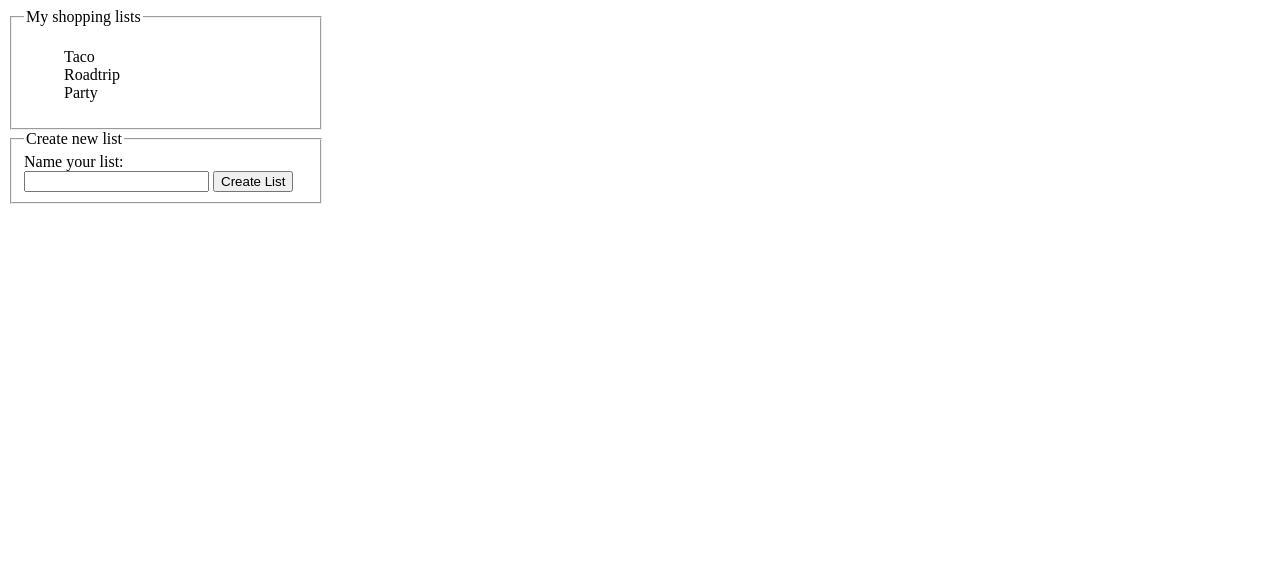
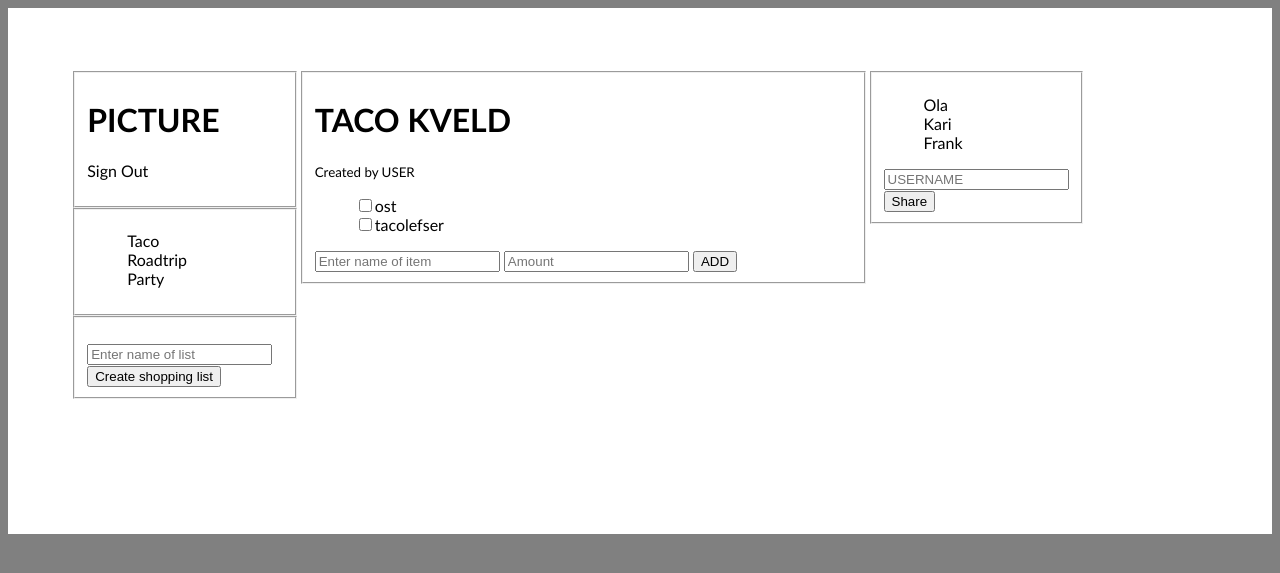
Before and after one commit to amerk97/Programvareutvikling, a Django app: page /list/ in a window 1280 px wide. Shown: the top 573 px of the page. Run offline with Django 3.2, Linux system fonts and the light colour scheme.

Commit message:
playing around with html and css

```diff
--- /dev/null
+++ b/handleliste/liste/static/liste/main.css
@@ -0,0 +1,43 @@
+
+body{
+    background-color: grey;
+    font-family: "Calibri";
+}
+
+#container{
+    background-color: white;
+    padding: 5%;
+    overflow: auto;
+
+}
+
+#user{
+    float: left;
+    width:20%;
+
+}
+
+#profile{
+
+}
+
+#userlists{
+
+}
+
+#list{
+    float: left;
+    width:50%;
+    min-height: 400px;
+
+
+}
+
+#participants{
+    float: left;
+    width: 15%;
+}
+
+ul{
+    list-style-type: none;
+}
--- a/handleliste/liste/templates/liste/base.html
+++ b/handleliste/liste/templates/liste/base.html
@@ -1,13 +1,36 @@
+{% load static %}
 <!DOCTYPE html>
 <html lang="en">
 <head>
     <meta charset="UTF-8">
+
+
+    <link rel="stylesheet" type="text/css" href="{% static 'liste/main.css' %}">
     <title></title>
 </head>
 <body>
 
-<div class="container">
+<div class="">
     {% block content %}{% endblock %}
+</div>
+
+
+
+<div id="container">
+    <div id="user">
+        <div id="profile">
+            {% block profile %}{% endblock %}
+        </div>
+        <div id="userlists">
+            {% block userlists %}{% endblock %}
+        </div>
+    </div>
+    <div id="list">
+        {% block list %}{% endblock %}
+    </div>
+    <div id="participants">
+        {% block participants %}{% endblock %}
+    </div>
 </div>
 
 
--- a/handleliste/liste/templates/liste/liste.html
+++ b/handleliste/liste/templates/liste/liste.html
@@ -1,22 +1,58 @@
 
-{% extends "users/base.html" %}
-{% block content %}
+{% extends "liste/base.html" %}
+{% block profile %}
+	<fieldset>
 
-	<form action="/action_page.php" style="width:25%">
-		<fieldset>
-			<legend>My shopping lists</legend>
-			<ul style="list-style-type:none;">  			<!-- Dummy data -->
+			<h1>PICTURE</h1>
+			<p>Sign Out</p>
+		</fieldset>
+{% endblock profile %}
+
+
+{% block userlists %}
+	<fieldset>
+
+			<ul>  			<!-- Dummy data -->
   				<li><a>Taco</a></li>
   				<li><a>Roadtrip</a></li>
   				<li><a>Party</a></li>
 			</ul>
 		</fieldset>
 		<fieldset>
-			<legend>Create new list</legend>
-			Name your list: <br>
-			<input type="text" name="listname">				<!-- connect to the button/function -->
-			<button onclick="">Create List</button>  		<!-- connect to the create list function -->
+			<br>
+			<input type="text" placeholder="Enter name of list">				<!-- connect to the button/function -->
+			<button onclick="">Create shopping list</button>  					<!-- connect to the create list function -->
 		</fieldset>
-	</form>
+{% endblock userlists %}
 
-{% endblock content %}
+
+
+{% block list %}
+	<fieldset>
+
+		<h1>TACO KVELD</h1>
+		<small>Created by USER</small>
+		<ul>
+			<li><input type="checkbox">ost</li>
+			<li><input type="checkbox">tacolefser</li>
+		</ul>
+		<div>
+			<input type="text" placeholder="Enter name of item">
+			<input type="text" placeholder="Amount">
+			<input type="button" value="ADD">
+		</div>
+	</fieldset>
+{% endblock list %}
+
+
+{% block participants %}
+	<fieldset>
+
+		<ul>
+			<li>Ola</li>
+			<li>Kari</li>
+			<li>Frank</li>
+		</ul>
+		<input type="text" placeholder="USERNAME"><input type="submit" value="Share">
+	</fieldset>
+{% endblock participants %}
```
